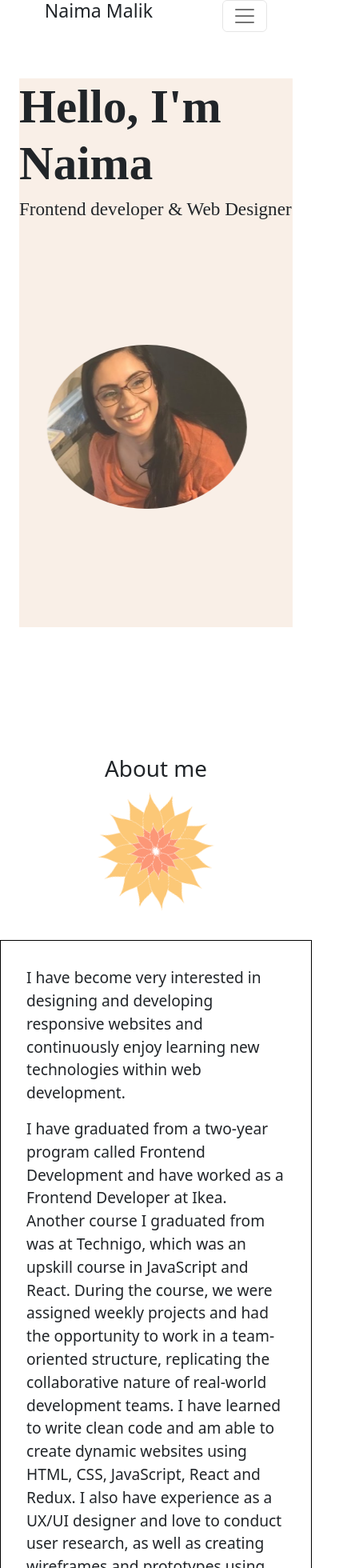
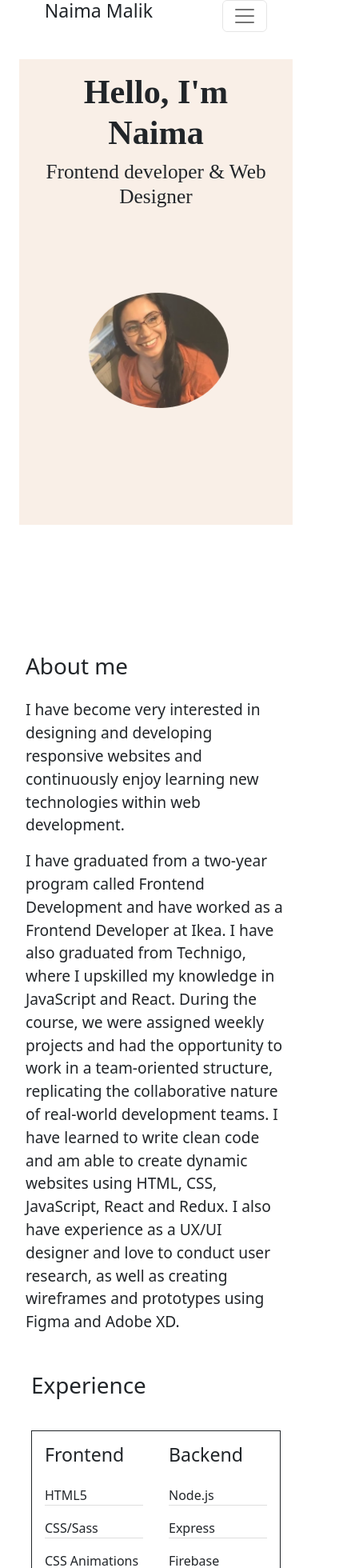
Before and after one commit to bdnaima/Naimas-profile, a React (Create React App) app: page / in a window 390 px wide. Shown: the part 22-1982 px from the top of the page at 80% size, 429 px wide, since content can reach past the window. Built offline with nearby package versions, Linux system fonts and the light colour scheme.

Commit message:
Fix responsiveness, font and image sizes

```diff
--- a/src/App.css
+++ b/src/App.css
@@ -7,8 +7,8 @@
 /* Contact in Homepage */
 .contact {
   text-align: center;
-  background-color: #f8f9fa;
-  margin-top: 5rem;
+  background-color: #f9efe7;
+  margin: 5rem 1.5rem 1.5rem 1.5rem;
   padding: 5rem;
   color: #707071;
 }
--- a/src/components/Home.js
+++ b/src/components/Home.js
@@ -54,7 +54,7 @@ const Home = () => {
               <linearGradient id="gradient" x1="0%" y1="0%" x2="0%" y2="100%">
                 <stop
                   offset="0%"
-                  style={{ stopColor: "rgb(32, 38, 57)" }}
+                  style={{ stopColor: "rgb(181, 146, 109)" }}
                 ></stop>
                 <stop
                   offset="100%"
@@ -88,6 +88,26 @@ const Home = () => {
         <h1>About me</h1>
       </div>
       <div ref={ref} className="about-section">
+        <div className="about-me">
+          <p>
+            I have become very interested in designing and developing responsive
+            websites and continuously enjoy learning new technologies within web
+            development.
+          </p>
+          <p>
+            I have graduated from a two-year program called Frontend Development
+            and have worked as a Frontend Developer at Ikea. I have also
+            graduated from Technigo, where I upskilled my knowledge in
+            JavaScript and React. During the course, we were assigned weekly
+            projects and had the opportunity to work in a team-oriented
+            structure, replicating the collaborative nature of real-world
+            development teams. I have learned to write clean code and am able to
+            create dynamic websites using HTML, CSS, JavaScript, React and
+            Redux. I also have experience as a UX/UI designer and love to
+            conduct user research, as well as creating wireframes and prototypes
+            using Figma and Adobe XD.
+          </p>
+        </div>
         <div className="flower-image">
           <motion.img
             src={sunflower}
@@ -97,27 +117,6 @@ const Home = () => {
             }}
             transition={{ repeat: Infinity, delay: 0.1, duration: 10 }}
           ></motion.img>
-        </div>
-
-        <div className="about-me">
-          <p>
-            I have become very interested in designing and developing responsive
-            websites and continuously enjoy learning new technologies within web
-            development.
-          </p>
-          <p>
-            I have graduated from a two-year program called Frontend Development
-            and have worked as a Frontend Developer at Ikea. Another course I
-            graduated from was at Technigo, which was an upskill course in
-            JavaScript and React. During the course, we were assigned weekly
-            projects and had the opportunity to work in a team-oriented
-            structure, replicating the collaborative nature of real-world
-            development teams. I have learned to write clean code and am able to
-            create dynamic websites using HTML, CSS, JavaScript, React and
-            Redux. I also have experience as a UX/UI designer and love to
-            conduct user research, as well as creating wireframes and prototypes
-            using Figma and Adobe XD.
-          </p>
         </div>
       </div>
 
--- a/src/components/Navigation.js
+++ b/src/components/Navigation.js
@@ -32,7 +32,7 @@ const Navigation = () => {
 
           <div id="navbarNavAltMarkup">
             <button
-              class="navbar-toggler"
+              className="navbar-toggler"
               type="button"
               data-bs-toggle="collapse"
               data-bs-target="#navbarSupportedContent"
@@ -40,7 +40,7 @@ const Navigation = () => {
               aria-expanded="false"
               aria-label="Toggle navigation"
             >
-              <span class="navbar-toggler-icon"></span>
+              <span className="navbar-toggler-icon"></span>
             </button>
             <div
               className="collapse navbar-collapse"
@@ -51,28 +51,28 @@ const Navigation = () => {
                 to="#"
                 onClick={() => handleLinkClick("aboutme-section")}
               >
-                <motion.h4 whileHover={{ scale: 1.3 }}>About</motion.h4>
+                <motion.h4 whileHover={{ scale: 1.2 }}>About</motion.h4>
               </Link>
               <Link
                 className="nav-link"
                 to="#"
                 onClick={() => handleLinkClick("experience-section")}
               >
-                <motion.h4 whileHover={{ scale: 1.3 }}>Experience</motion.h4>
+                <motion.h4 whileHover={{ scale: 1.2 }}>Experience</motion.h4>
               </Link>
               <Link
                 className="nav-link"
                 to="#"
                 onClick={() => handleLinkClick("projects-section")}
               >
-                <motion.h4 whileHover={{ scale: 1.3 }}>My work</motion.h4>
+                <motion.h4 whileHover={{ scale: 1.2 }}>My work</motion.h4>
               </Link>
               <Link
                 className="nav-link"
                 to="#"
                 onClick={() => handleLinkClick("contact-section")}
               >
-                <motion.h4 whileHover={{ scale: 1.3 }}>Contact</motion.h4>
+                <motion.h4 whileHover={{ scale: 1.2 }}>Contact</motion.h4>
               </Link>
             </div>
           </div>
--- a/src/styles/Home.css
+++ b/src/styles/Home.css
@@ -2,7 +2,9 @@
 .row-box {
   display: flex;
   justify-content: space-evenly;
-  margin: 1.5rem;
+  margin: 0 1.5rem 0 1.5rem;
+  padding-left: 1.5rem;
+  padding-right: 1.5rem;
   background-color: #f9efe7;
 }
 
@@ -21,17 +23,12 @@
   display: inline-flex;
   justify-content: center;
   align-items: center;
-  margin-left: -2rem;
 }
 
 .stack > img {
   position: absolute;
   width: 50%;
   border-radius: 50%;
-}
-
-#projects-section {
-  text-align: center;
 }
 
 #img-move {
@@ -57,25 +54,27 @@
   display: flex;
   justify-content: center;
 }
+
 .about-heading {
+  display: flex;
+  width: 81%;
+  margin-left: auto;
+  margin-right: auto;
   margin-top: 10rem;
-  text-align: center;
 }
 .flower-image {
   align-self: center;
   text-align: center;
+  width: 33%;
 }
 .flower-image img {
-  width: 60%;
+  width: 70%;
   opacity: 0.7;
 }
 
 .about-me {
-  max-width: 50%;
-  padding: 2rem;
-  margin-top: 2rem;
-  margin-right: 11rem;
-  border: 1px solid black;
+  width: 48%;
+  margin-top: 1rem;
   font-size: 1.2rem;
 }
 
@@ -83,12 +82,9 @@
 .skills-box1 {
   display: flex;
   width: 50%;
-  padding: 1rem;
-  margin-top: 1rem;
-  margin-left: 2rem;
+  border: 1px solid;
   margin-right: 2rem;
-  border: 1px solid black;
-  font-weight: bold;
+  margin-bottom: 2rem;
 }
 .skills-box1 ul {
   width: 50%;
@@ -98,12 +94,8 @@
 .skills-box2 {
   display: flex;
   width: 50%;
-  padding: 1rem;
-  margin-top: 1rem;
-  margin-left: auto;
-  margin-right: 2rem;
-  border: 1px solid black;
-  font-weight: bold;
+  border: 1px solid;
+  margin-bottom: 2rem;
 }
 
 .skills-box2 ul {
@@ -118,19 +110,11 @@
 
 .skills_heading {
   display: flex;
-  justify-content: center;
-  margin: auto;
+  width: 80%;
+  margin-left: auto;
+  margin-right: auto;
   margin-top: 12rem;
   margin-bottom: 2rem;
-}
-
-.skills_heading h1 {
-  margin-left: 20px;
-  font-size: 3rem;
-}
-
-.skills_icon_person {
-  font-size: 4rem;
 }
 
 .skills_heading_position {
@@ -141,16 +125,40 @@
 }
 
 /* Media Queries */
-@media (max-width: 768px) {
+@media (max-width: 600px) {
   /* Home */
   .row-box {
     flex-direction: column;
     align-items: center;
+    padding: 1rem;
+  }
+
+  .stack {
+    transform: scale(0.7);
+    margin-top: -5rem;
+    margin-bottom: -3rem;
+  }
+
+  .heading-me h2 {
+    text-align: center;
+    font-size: 5vh;
+  }
+  .heading-me h3 {
+    text-align: center;
+    font-size: 3vh;
+  }
+
+  .about-me {
+    width: 100%;
+    padding: 0 2rem 0 2rem;
   }
 
   .about-section {
-    flex-direction: column;
-    text-align: center;
+    display: block;
+  }
+
+  .about-heading {
+    margin-left: 2rem;
   }
 
   .about-section p {
@@ -158,12 +166,7 @@
   }
 
   .flower-image img {
-    width: 40%;
-  }
-
-  .about-me {
-    margin-right: auto;
-    max-width: 100%;
+    display: none;
   }
 
   .skills-box1 {
@@ -182,7 +185,10 @@
   }
 
   .skills_heading {
-    margin-left: 0%;
-    margin-top: 1rem;
+    margin-top: 3rem;
   }
 }
+
+@media (min-heigh: 820px) {
+  /* Projects */
+}
--- a/src/styles/Projects.css
+++ b/src/styles/Projects.css
@@ -4,7 +4,7 @@
   object-fit: cover;
 }
 .projects-container {
-  width: 78%;
+  width: 82%;
   display: flex;
   flex-wrap: wrap;
   margin: 0 auto;
@@ -31,8 +31,11 @@
 }
 
 .projects-title {
-  text-align: center;
-  padding: 1rem;
+  display: flex;
+  width: 78%;
+  margin-left: auto;
+  margin-right: auto;
+  margin-bottom: 1rem;
   margin-top: 6rem;
 }
 
@@ -51,22 +54,29 @@
 }
 
 /* Media Queries */
-@media (max-width: 769px) {
+@media (max-width: 768px) {
   /* Projects */
   .card-img-top {
     height: 45vw;
   }
-  .projects {
-    margin-top: 2rem;
-    margin-bottom: 2rem;
-    align-content: center;
+}
+
+/* Media Queries */
+@media screen and (max-width: 820px) {
+  /* Projects */
+  .projects-container {
+    width: 78%;
+  }
+}
+
+/* Media Queries */
+@media screen and (max-width: 1100px) and (min-width: 1024px) {
+  /* Projects */
+
+  .projects-title {
+    width: 90%;
   }
   .projects-container {
-    flex-direction: column;
-  }
-
-  .project-title {
-    margin-right: 0;
-    margin-top: 1rem;
+    width: 95%;
   }
 }
```
